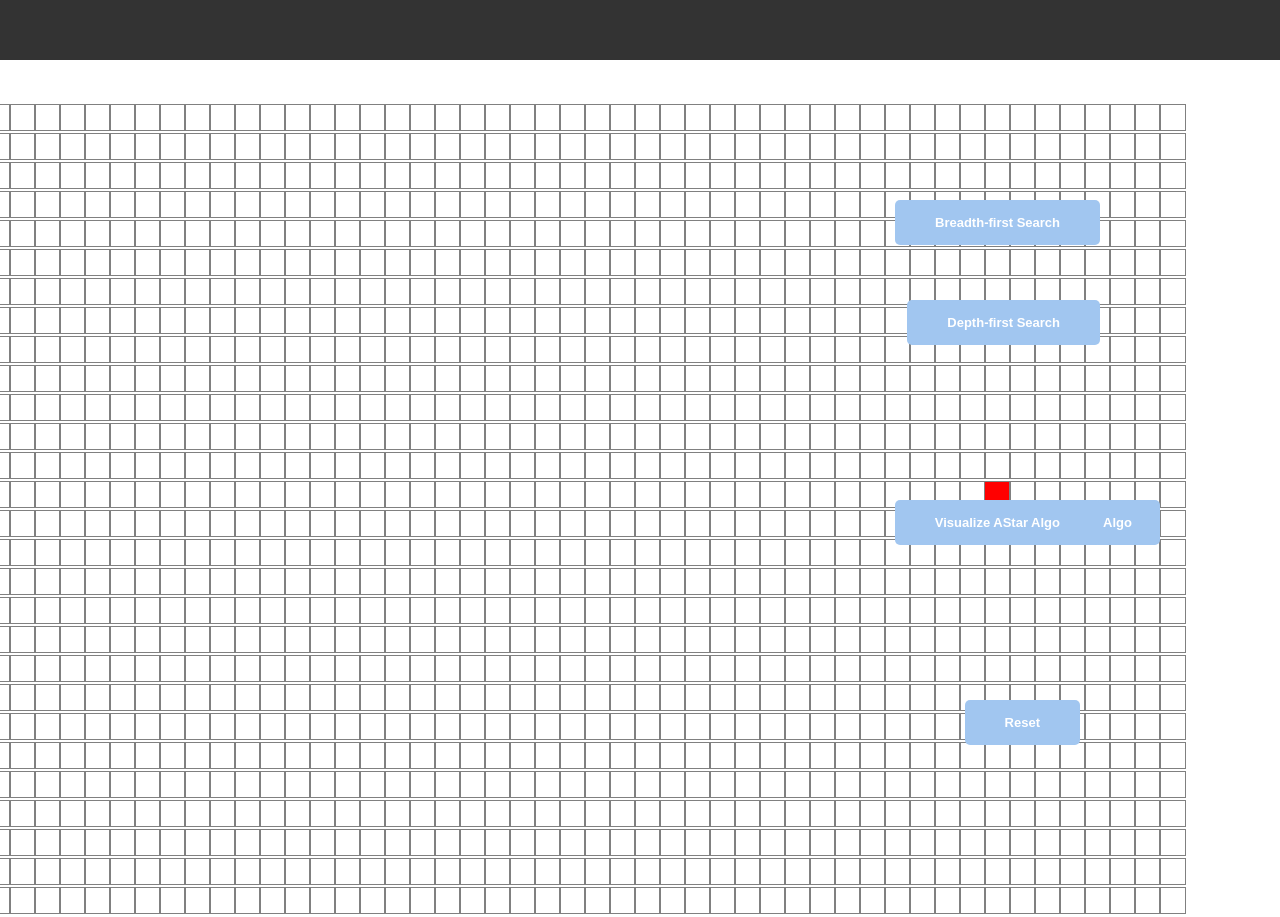
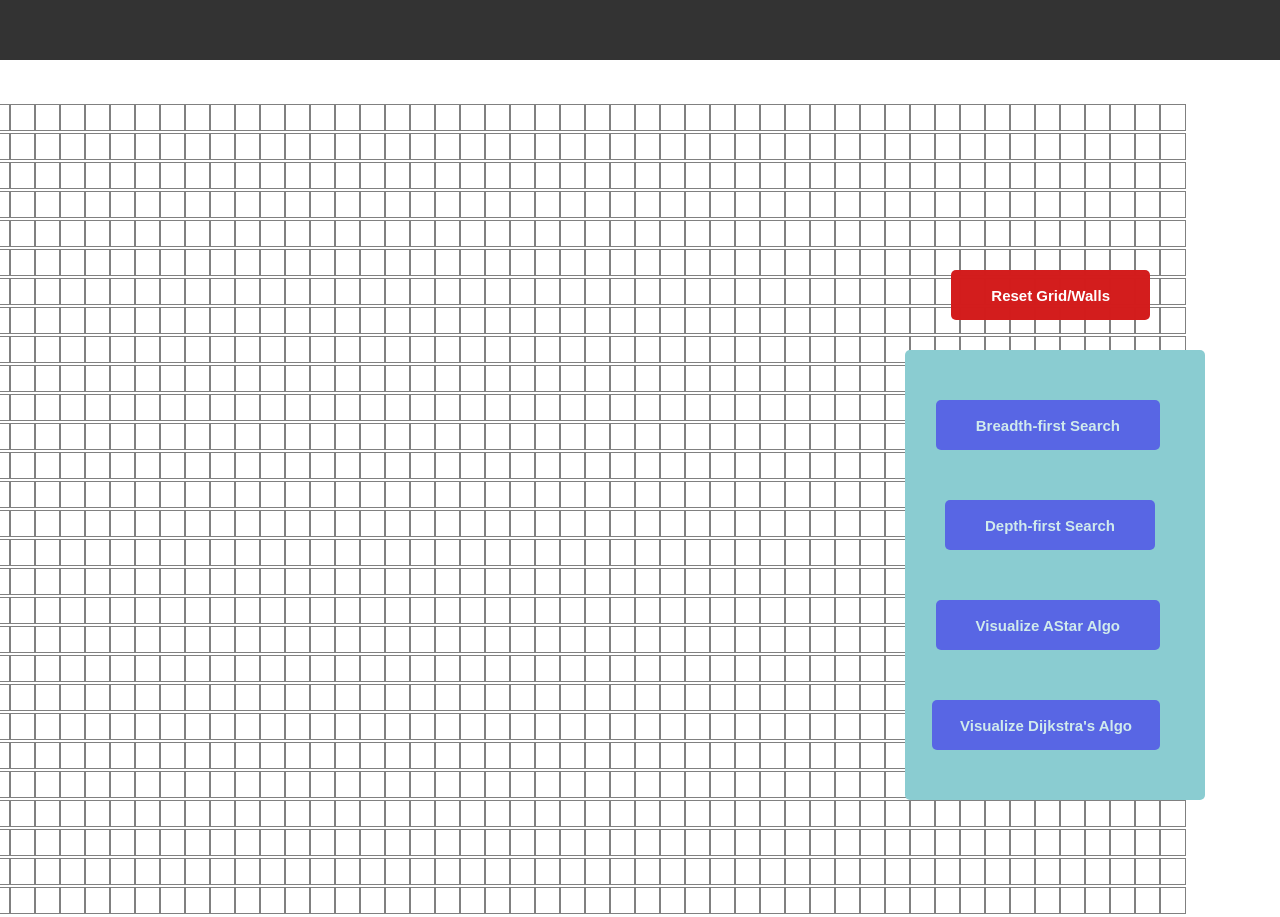
Before and after one commit to selinaouu/pathfinder, a React (Create React App) app in the folder pathfinder_visualizer/: page / in a window 1280 px wide. Built offline with nearby package versions, Linux system fonts and the light colour scheme.

Commit message:
implemented astar

```diff
--- a/pathfinder_visualizer/src/PV/pv.css
+++ b/pathfinder_visualizer/src/PV/pv.css
@@ -8,16 +8,69 @@
     cursor: pointer;
     border: none;
     padding: 0 28px;
-    height: 45px;
+    height: 50px;
     line-height: 35px;
     border-radius: 5px;
-    background-color: #a1c6f0;
+    background-color: rgb(55, 35, 241);
     color: white;
     font-weight: bold;
-    font-size: 13px;
+    font-size: 15px;
+    top:700px;
+    right:120px;
+    opacity: 0.6;
+    transition: 0.3s;
+}
+.dijkstraButton:hover{
+    opacity: 1;
+}
+.bfsButton{
+    position:absolute;
+    display: inline-block;
+    outline: 0;
+    cursor: pointer;
+    border: none;
+    padding: 0 40px;
+    height: 50px;
+    line-height: 35px;
+    border-radius: 5px;
+    background-color: rgb(55, 35, 241);
+    color: white;
+    font-weight: bold;
+    font-size: 15px;
+    top:400px;
+    right:120px;
+    opacity: 0.6;
+    transition: 0.3s;
+}
+.bfsButton:hover{
+    opacity: 1;
+}
+.dfsButton{
+    position:absolute;
+    display: inline-block;
+    outline: 0;
+    cursor: pointer;
+    border: none;
+    padding: 0 40px;
+    height: 50px;
+    line-height: 35px;
+    border-radius: 5px;
+    background-color: rgb(55, 35, 241);
+    color: white;
+    font-weight: bold;
+    font-size: 15px;
     top:500px;
-    right:120px;
-
+    right:125px;
+    opacity: 0.6;
+    transition: 0.3s;
+}
+.dfsButton:hover{
+    opacity: 1;
+}
+.topNav{
+  background-color: #333;
+  overflow: hidden;
+  height:60px
 }
 .astarButton{
     position:absolute;
@@ -26,15 +79,20 @@
     cursor: pointer;
     border: none;
     padding: 0 40px;
-    height: 45px;
+    height: 50px;
     line-height: 35px;
     border-radius: 5px;
-    background-color: #a1c6f0;
+    background-color: rgb(55, 35, 241);
     color: white;
     font-weight: bold;
-    font-size: 13px;
-    top:500px;
-    right:180px;
+    font-size: 15px;
+    top:600px;
+    right:120px;
+    opacity: 0.6;
+    transition: 0.3s;
+}
+.astarButton:hover{
+    opacity: 1;
 }
 .resetButton{
     position:absolute;
@@ -43,53 +101,32 @@
     cursor: pointer;
     border: none;
     padding: 0 40px;
-    height: 45px;
+    height: 50px;
     line-height: 35px;
     border-radius: 5px;
-    background-color: #a1c6f0;
+    background-color: rgba(211, 28, 28, 0.993);
     color: white;
     font-weight: bold;
-    font-size: 13px;
-    top:700px;
-    right:200px;
-
+    font-size: 15px;
+    top:270px;
+    right:130px;
+    transition: .2s ease-in-out 0s;
 }
-.bfsButton{
+.resetButton:hover{
+    transform: scale(1.15);
+}
+.border{
     position:absolute;
-    display: inline-block;
-    outline: 0;
-    cursor: pointer;
-    border: none;
-    padding: 0 40px;
-    height: 45px;
-    line-height: 35px;
+    top:350px;
+    right:75px;
+    height: 450px;
+    width: 300px;
+    background-color: #8accd1;
     border-radius: 5px;
-    background-color: #a1c6f0;
-    color: white;
-    font-weight: bold;
-    font-size: 13px;
-    top:200px;
-    right:180px;
+    border-color: black;
+    transition: background-color 0.5s ease-out 800ms;
 }
-.dfsButton{
-    position:absolute;
-    display: inline-block;
-    outline: 0;
-    cursor: pointer;
-    border: none;
-    padding: 0 40px;
-    height: 45px;
-    line-height: 35px;
-    border-radius: 5px;
-    background-color: #a1c6f0;
-    color: white;
-    font-weight: bold;
-    font-size: 13px;
-    top:300px;
-    right:180px;
+.border:hover{
+    background-color: #a4f1f7;
 }
-.topNav{
-  background-color: #333;
-  overflow: hidden;
-  height:60px
-}
+/*adding a section to navbad: info which will display a popup that is exitable*/
--- a/pathfinder_visualizer/src/PV/pv.jsx
+++ b/pathfinder_visualizer/src/PV/pv.jsx
@@ -4,6 +4,7 @@ import './pv.css';
 import {dijkstra,getNodesInShortestPathOrder} from '../algorithms/dijkstras';
 import {bfs} from '../algorithms/bfs';
 import {dfs} from '../algorithms/dfs';
+import { astar } from '../algorithms/astar';
 const START_NODE_ROW=13;
 const START_NODE_COL=7;
 const FINISH_NODE_ROW=13;
@@ -92,6 +93,14 @@ export default class PV extends Component{
         this.animate(visitedNodesInOrder, nodesInShortestPathOrder);
     }
 
+    visualizeAStar(){
+        const{grid}=this.state;
+        const startNode=grid[START_NODE_ROW][START_NODE_COL];
+        const finishNode=grid[FINISH_NODE_ROW][FINISH_ROW_COL];
+        const visitedNodesInOrder = astar(grid, startNode, finishNode);
+        const nodesInShortestPathOrder=getNodesInShortestPathOrder(finishNode);
+        this.animate(visitedNodesInOrder, nodesInShortestPathOrder);
+    }
 
     reset(){//resetting the walls
         for (let row = 0; row < this.state.grid.length; row++) {
@@ -109,12 +118,15 @@ export default class PV extends Component{
         const {grid,mouseIsPressed}=this.state;
         return(
             <>
-            <div class='topNav'></div>
+            <div class='topNav'>
+
+            </div>
+            <div class="border"></div>
             <button className='dijkstraButton' onClick={()=> this.visualizeDijkstra()}> Visualize Dijkstra's Algo</button>
-            <button className='astarButton' onClick={()=> this.aStar()}> Visualize AStar Algo</button>
+            <button className='astarButton' onClick={()=> this.visualizeAStar()}> Visualize AStar Algo</button>
             <button className='dfsButton' onClick={()=> this.visualizeDFS()}> Depth-first Search</button>
             <button className='bfsButton' onClick={()=> this.visualizeBFS()}> Breadth-first Search</button>
-            <button className='resetButton' onClick={()=> this.reset()}> Reset</button>
+            <button className='resetButton' onClick={()=> this.reset()}> Reset Grid/Walls</button>
 
             <div className='grid'>
                 {grid.map((row,rowIdx)=>{
@@ -167,6 +179,7 @@ const createNode=(col,row)=>{
         isVisited:false,
         isWall:false,
         previousNode:null,
+        distanceToFinishNode: Math.abs(FINISH_NODE_ROW - row) + Math.abs(FINISH_ROW_COL - col),
     };
 };
 const getNewGridWIthWallToggled=(grid,row,col)=>{
@@ -180,8 +193,3 @@ const getNewGridWIthWallToggled=(grid,row,col)=>{
     return newGrid;
 
 };
-
-const getGridWithoutPath=(grid)=>{
-
-
-};
--- a/pathfinder_visualizer/src/algorithms/astar.js
+++ b/pathfinder_visualizer/src/algorithms/astar.js
@@ -0,0 +1,45 @@
+export function astar(grid, startNode, finishNode){
+    const visitedNodesInOrder=[];
+    startNode.distance=0;
+    const univisitedNodes=getAllNodes(grid);
+    while(univisitedNodes.length){
+        sortNodesByDistance(univisitedNodes);
+        const closestNode = univisitedNodes.shift();
+        if(!closestNode.isWall){
+            if(closestNode.distance===Infinity) return visitedNodesInOrder;
+            closestNode.isVisited=true;
+            visitedNodesInOrder.push(closestNode);
+            if(closestNode===finishNode) return visitedNodesInOrder;
+            updateUnvisitedNeighbours(closestNode,grid);
+        }
+    }
+}
+function updateUnvisitedNeighbours(node,grid){
+    const unvisitedNeighbours=getUnvisitedNeighbours(node,grid);
+    for(const neighbour of unvisitedNeighbours){
+        neighbour.distance=node.distance+1+neighbour.distanceToFinishNode;
+        neighbour.previousNode=node;
+    }
+}
+function getAllNodes(grid){
+    const nodes=[];
+    for(const row of grid){
+        for(const node of row){
+            nodes.push(node);
+        }
+    }
+    return nodes;
+}
+function sortNodesByDistance(univisitedNodes){
+    univisitedNodes.sort((nodeA,nodeB)=> nodeA.distance-nodeB.distance);
+}
+function getUnvisitedNeighbours(node,grid){
+    const neighbours=[];
+    const {col,row} =node;
+    if(row>0) neighbours.push(grid[row-1][col]);
+    if(col>0) neighbours.push(grid[row][col-1]);
+    if(row<grid.length-1)neighbours.push(grid[row+1][col]);
+    if(col<grid[0].length-1) neighbours.push(grid[row][col+1]);
+    return neighbours.filter(neighbour=>!neighbour.isVisited);
+
+}
```
